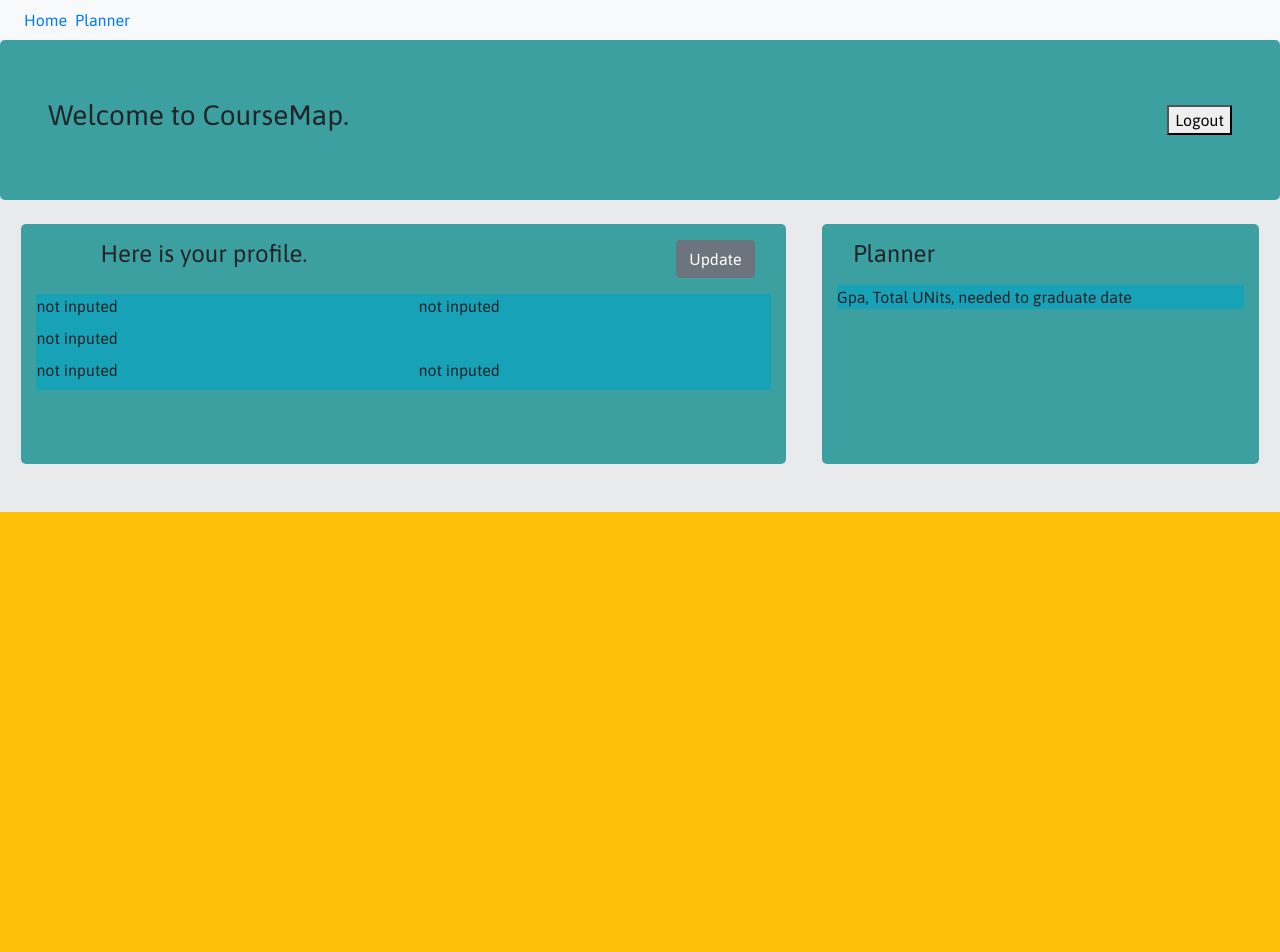
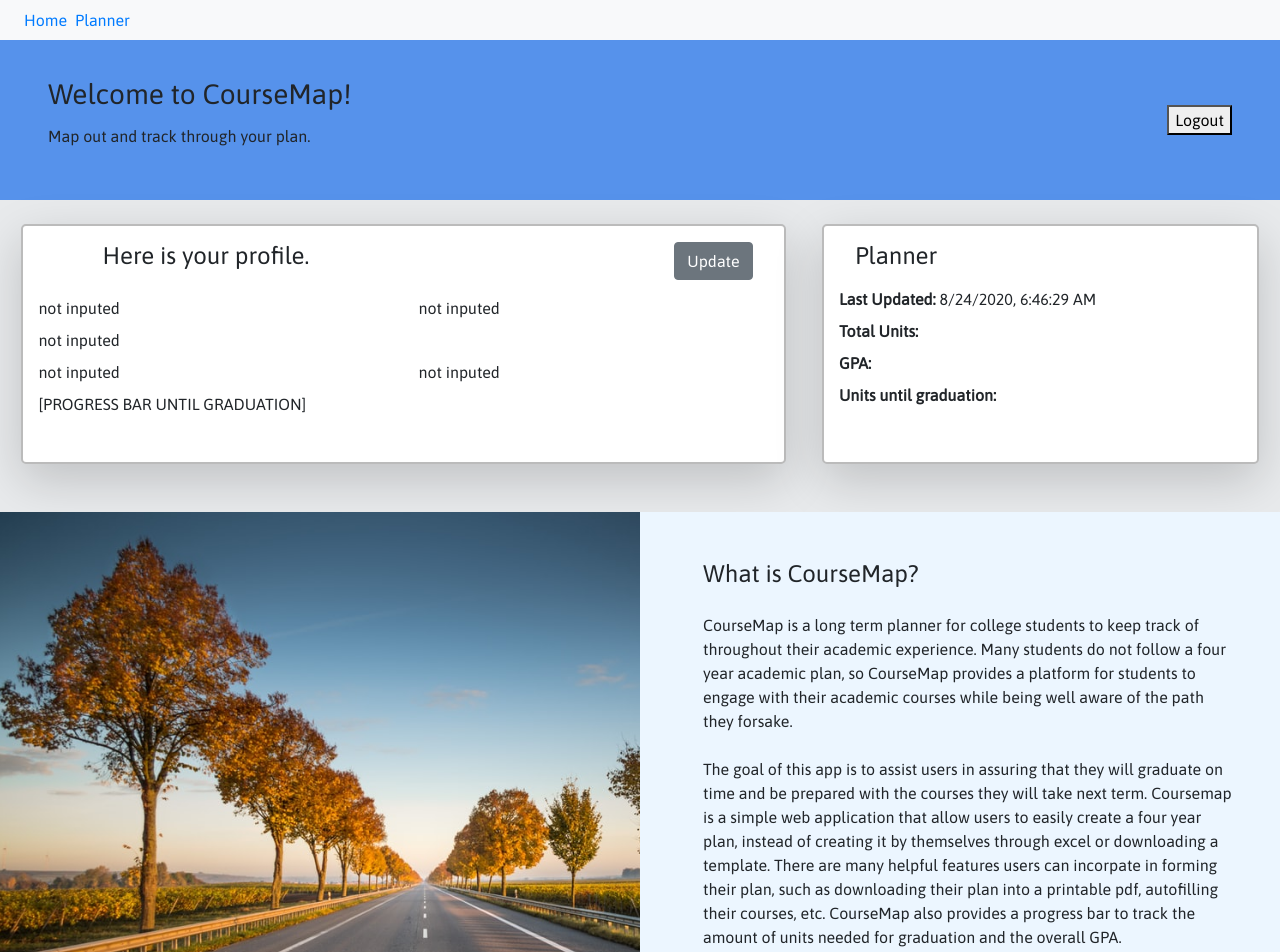
Before and after one commit to joecai6/web-app, a React (Create React App) app: page / in a window 1280 px wide. Shown: the top 952 px of the page. Built offline with nearby package versions, Linux system fonts and the light colour scheme; no server answers.

Commit message:
almost done with frontend for home page

```diff
--- a/src/components/home.js
+++ b/src/components/home.js
@@ -118,18 +118,20 @@ function Home(props){
     <div className="container-fluid p-0 overflow-hidden">
       <Header />
       <div className="home-banner d-flex align-items-center p-5 justify-content-between mb-4">
-        <div className="h3">Welcome to CourseMap.</div>
+        <div className="h3">Welcome to CourseMap!
+          <div className="pt-3 h6">Map out and track through your plan.</div>
+        </div>
         <button onClick={handleLogOut}>Logout</button>
       </div>
       <div className="row">
-          <div className="home-panel col-7 ml-auto mb-5">
+          <div className="home-panel col-7 ml-auto mb-5 shadow-lg">
             <div className="d-flex m-3">{data ? <h4>Hi, {data.firstname}!</h4> : null}
               <div className="h4 mx-5">Here is your profile.</div>
               <button className="btn btn-secondary my-0 ml-auto" onClick={handleShow}>
                 Update
               </button>
             </div>
-            <div className="bg-info d-flex flex-column justify-content-center">
+            <div className="d-flex flex-column justify-content-center">
               <div className="row">
                 <div className="col mb-2">
                   <div>{data ? <div><b>School:</b> {data.school}</div> : <div>not inputed</div>}</div>
@@ -146,22 +148,40 @@ function Home(props){
                 <div className="col-6 mb-2">
                   <div>{data ? <div><b>Graduating In:</b> {data.end}</div> : <div>not inputed</div>}</div>
                 </div>
+                <div className="col-12">[PROGRESS BAR UNTIL GRADUATION]</div>
               </div>
             </div>
           </div>
-          <div className="home-panel col-4 mx-auto">
+          <div className="home-panel col-4 mx-auto shadow-lg">
             <div className="h4 m-3">Planner</div>
-            <div className="bg-info">
-              <div>Gpa, Total UNits,
-                 needed to graduate
-                 date
-              </div>
+            <div className="">
+              <div className="mb-2"><b>Last Updated:</b> {new Date().toLocaleString()}</div>
+              <div className="mb-2"><b>Total Units:</b></div>
+              <div className="mb-2"><b>GPA:</b></div>
+              <div className="mb-2"><b>Units until graduation:</b></div>
             </div>
           </div>
       </div>
       <Profile show={show} handleClose={handleClose} user={data}/>
-      <div className="bg-warning vh-100">
-
+      <div className="home-info-window mb-5 bg-warning row p-0">
+        <div className="col-6 bg-info info-background">
+          <div className=""></div>
+        </div>
+        <div className="col-6 info-text-bg">
+          <div className="m-5">
+            <div className="mb-4 h4">What is CourseMap?</div>
+            <div>
+              CourseMap is a long term planner for college students to keep track of throughout their academic experience.
+              Many students do not follow a four year academic plan, so CourseMap provides a platform for students to engage
+              with their academic courses while being well aware of the path they forsake.<br></br><br></br>
+              The goal of this app is to assist users in assuring that they will graduate on time and be prepared with
+              the courses they will take next term. Coursemap is a simple web application that allow users to easily create
+              a four year plan, instead of creating it by themselves through excel or downloading a template. There are many helpful features
+              users can incorpate in forming their plan, such as downloading their plan into a printable pdf, autofilling their courses, etc.
+              CourseMap also provides a progress bar to track the amount of units needed for graduation and the overall GPA.
+            </div>
+          </div>
+        </div>
       </div>
     </div>
   );
--- a/src/css/home.css
+++ b/src/css/home.css
@@ -1,11 +1,25 @@
 .home-banner {
   height: 10rem;
-  border-radius: 5px;
-  background-color: #3ca0a0;
+  background-color: #5692eb;
 }
 
 .home-panel {
   height: 15rem;
   border-radius: 5px;
-  background-color: #3ca0a0;
+  border: solid 2px rgb(187, 187, 187);
+  background-color: rgb(255, 255, 255)
 }
+
+.home-info-window {
+  height: 75vh;
+}
+
+.info-background {
+  background-image: url(./imgs/homeinfo.jpeg);
+  background-repeat: no-repeat;
+  background-size: cover;
+}
+
+.info-text-bg {
+  background-color: rgb(236, 246, 255);
+}
--- a/src/css/planner.css
+++ b/src/css/planner.css
@@ -61,7 +61,7 @@ input, span {
   flex-direction: column;
   justify-content: center;
   height: 10rem;
-  background-color: rgb(125, 170, 230);
+  background-color: #5692eb;
 }
 
 .fade-in {
```
Also changed, not shown: src/css/imgs/homeinfo.jpeg (added).
